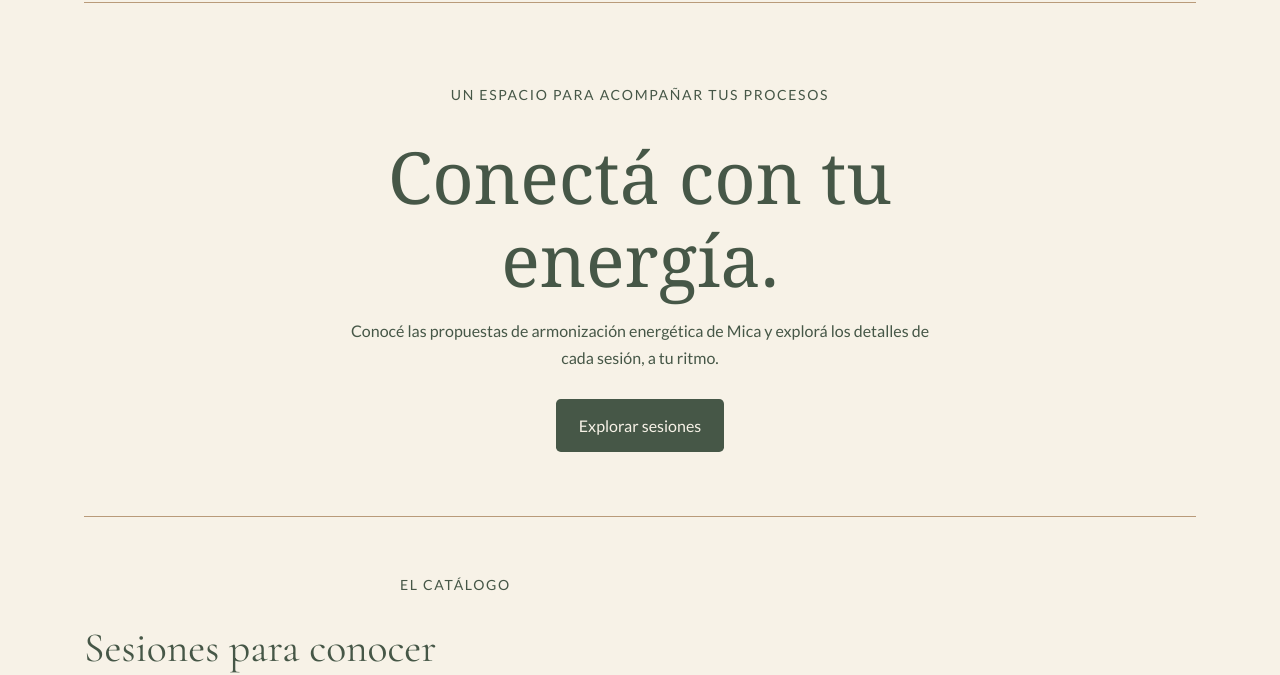
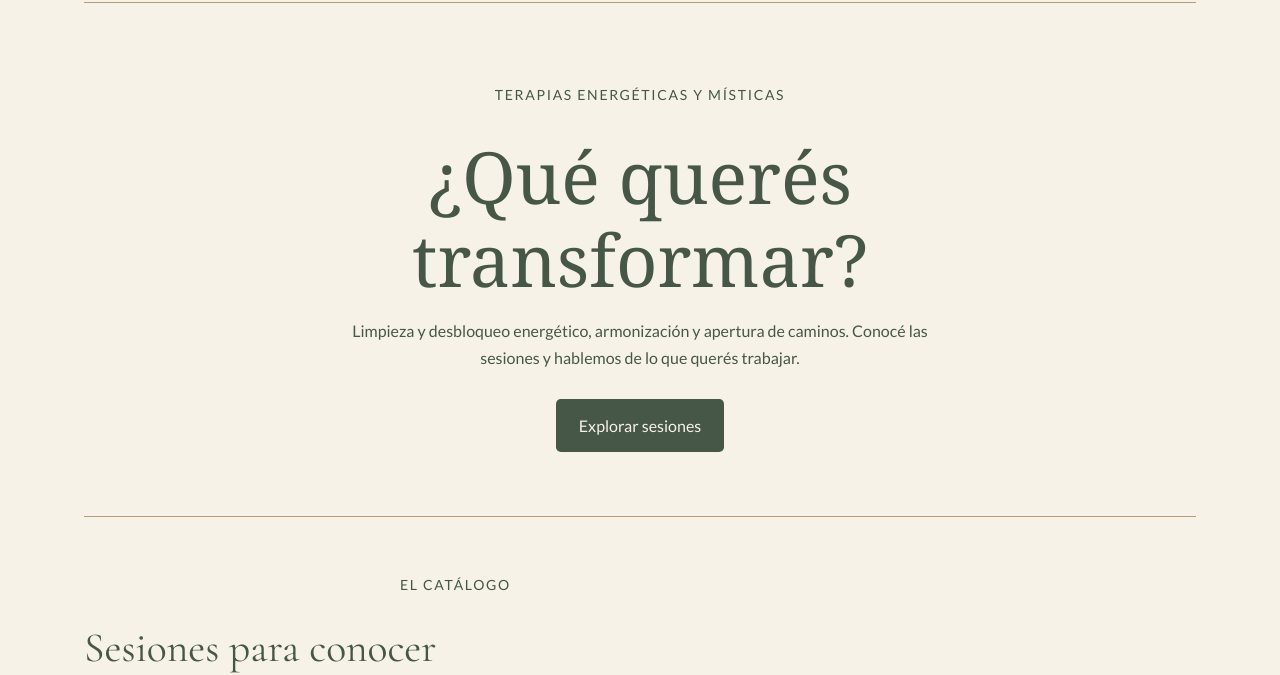
Before and after one commit to NoeliaRio/mica-energia-web, a plain HTML site: page index.html in a window 1280 px wide. Shown: the part 146-821 px from the top of the page. Drawn offline with nearby package versions, Linux system fonts and the light colour scheme.

Commit message:
presentacion

```diff
--- a/index.html
+++ b/index.html
@@ -3,7 +3,7 @@
 <head>
   <meta charset="utf-8">
   <meta name="viewport" content="width=device-width, initial-scale=1">
-  <meta name="description" content="Mica · Energía. Estamos preparando nuestro espacio de presentación y catálogo de sesiones.">
+  <meta name="description" content="Mica · Energía. Terapias energéticas y místicas: limpieza y desbloqueo energético, armonización y apertura de caminos. Conocé las sesiones.">
   <title>Sesiones · Mica Energía</title>
   <link rel="icon" type="image/png" href="assets/brand/favicon.png">
   <link rel="apple-touch-icon" href="assets/brand/favicon.png">
@@ -29,7 +29,7 @@
 <body>
   <main>
     <header><img class="logo" src="assets/brand/logo.png" alt="Mica · Energía" width="2170" height="725"><nav aria-label="Navegación principal"><a href="#catalogo">Sesiones</a><a href="https://www.instagram.com/mica.energia/">Contacto</a></nav></header>
-    <section class="intro"><p class="eyebrow">Un espacio para acompañar tus procesos</p><h1>Conectá con tu energía.</h1><p>Conocé las propuestas de armonización energética de Mica y explorá los detalles de cada sesión, a tu ritmo.</p><a href="#catalogo">Explorar sesiones</a></section>
+    <section class="intro"><p class="eyebrow">Terapias energéticas y místicas</p><h1>¿Qué querés transformar?</h1><p>Limpieza y desbloqueo energético, armonización y apertura de caminos. Conocé las sesiones y hablemos de lo que querés trabajar.</p><a href="#catalogo">Explorar sesiones</a></section>
     <section id="catalogo" aria-labelledby="catalog-title"><p class="eyebrow">El catálogo</p><h2 id="catalog-title">Sesiones para conocer</h2><div id="filters" role="group" aria-label="Filtrar por categoría"></div><p id="results" role="status" aria-live="polite"></p><div id="services"></div><noscript><p>Activá JavaScript para explorar las fichas o consultá las sesiones por Instagram.</p></noscript></section>
     <footer><a href="https://www.instagram.com/mica.energia/">Consultar por Instagram</a><p class="development">Esta página está en desarrollo. Gracias por tu paciencia. Si encontrás algo para mejorar, <a href="https://www.instagram.com/mica.energia/">escribinos por Instagram</a>.</p></footer>
   </main>
```
